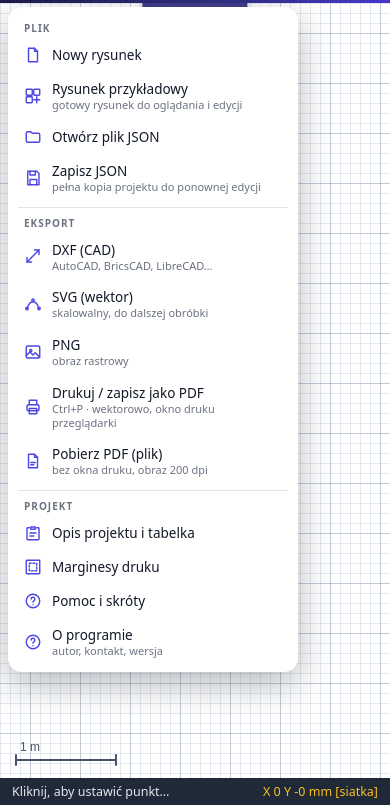
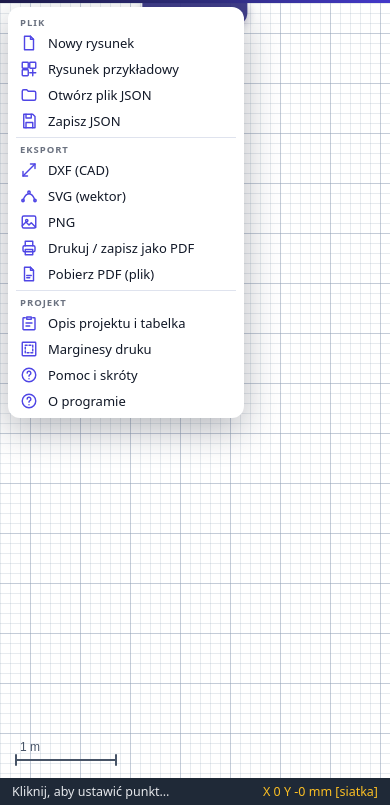
Before and after one commit to meanall-musician/SimpleCad, a website: page site/index.html in a window 390 px wide. Both pictures are taken after a click on the button 26 px from the left and 21 px from the top of the page. Shown: the part 39-844 px from the top of the page. Drawn offline with Linux system fonts and the light colour scheme.

Commit message:
Menu: niższe i węższe; formularz: czytelniejsze błędy z kodem
- menu hamburger ok. 405 px zamiast ok. 600 (opisy pozycji jako podpowiedzi)
- formularz kontaktowy rozróżnia błąd sieci/CORS od błędów workera i podaje kod

Co-Authored-By: Claude Sonnet 5.5 <noreply@anthropic.com>
Claude-Session: https://claude.ai/code/session_0194ZfkhcK3CGiM39Fu6LyGG

```diff
--- a/site/index.html
+++ b/site/index.html
@@ -30,14 +30,15 @@ i.ic svg{width:100%;height:100%;stroke:currentColor;fill:none;stroke-width:1.9;s
 [data-t]:hover::after{content:attr(data-t);position:absolute;top:calc(100% + 7px);left:50%;transform:translateX(-50%);background:#111827;color:#fff;font:500 11px system-ui,sans-serif;padding:4px 8px;border-radius:6px;white-space:nowrap;z-index:200;pointer-events:none;box-shadow:0 4px 12px rgba(0,0,0,.25)}
 #bMenu[data-t]:hover::after{left:0;transform:none}
 /* menu hamburger */
-.menu{display:none;position:fixed;left:8px;top:46px;width:290px;background:#fff;color:var(--ink);border-radius:14px;box-shadow:0 12px 36px rgba(17,24,39,.3);padding:6px;z-index:120;max-height:calc(100vh - 60px);overflow:auto}
+.menu{display:none;position:fixed;left:8px;top:46px;width:236px;background:#fff;color:var(--ink);border-radius:12px;box-shadow:0 12px 36px rgba(17,24,39,.3);padding:4px;z-index:120;max-height:calc(100vh - 60px);overflow:auto}
 .menu.open{display:block}
-.menu h5{margin:8px 10px 3px;font-size:10px;letter-spacing:.1em;text-transform:uppercase;color:var(--mut)}
-.mi{display:flex;gap:10px;align-items:center;width:100%;text-align:left;padding:8px 10px;border:0;background:none;border-radius:8px;cursor:pointer;font-size:13.5px}
+.menu h5{margin:5px 8px 1px;font-size:9.5px;letter-spacing:.1em;text-transform:uppercase;color:var(--mut)}
+.mi{display:flex;gap:10px;align-items:center;width:100%;text-align:left;padding:4px 8px;border:0;background:none;border-radius:7px;cursor:pointer;font-size:13px;line-height:1.25}
 .mi:hover{background:#eef2ff}
-.mi small{display:block;color:var(--mut);font-size:11px;line-height:1.25}
+.mi small{display:none}
+.mi i.ic{width:18px;height:18px}
 .mi i.ic{color:var(--ac);flex:none}
-.menu hr{border:0;border-top:1px solid var(--line);margin:5px 4px}
+.menu hr{border:0;border-top:1px solid var(--line);margin:3px 4px}
 /* scena i wysuwany pasek narzędzi */
 #stage{position:relative;flex:1;min-height:0;display:flex;flex-direction:column;overflow:hidden}
 #rib{position:absolute;left:0;right:0;top:0;z-index:40;display:flex;flex-wrap:wrap;gap:6px;align-items:center;padding:6px 8px;background:rgba(238,240,246,.97);backdrop-filter:blur(6px);border-bottom:1px solid #cfd5e6;box-shadow:0 8px 22px rgba(17,24,39,.18);transform:translateY(-115%);transition:transform .18s ease;pointer-events:none}
@@ -1484,9 +1485,10 @@ function aboutSend() {
     .then(r => r.json().catch(() => ({})).then(j => { if (!r.ok || !j.ok) throw new Error(j.error || r.status); }))
     .then(() => { aboutSetStatus('Dziękuję! Wiadomość została wysłana – odpowiem na podany adres.', 'ok'); $('aS').value = ''; $('aM').value = ''; })
     .catch(err => {
-      const c = String(err && err.message); $('aSend').disabled = false; tsToken = ''; if (window.turnstile && tsWidget !== null) { try { window.turnstile.reset(tsWidget); } catch (_) { } }
+      const c = String(err && err.message), net = err instanceof TypeError; // TypeError = brak połączenia albo odpowiedź zablokowana przez CORS (domena spoza ALLOWED_ORIGIN) $('aSend').disabled = false; tsToken = ''; if (window.turnstile && tsWidget !== null) { try { window.turnstile.reset(tsWidget); } catch (_) { } }
       aboutSetStatus(c === 'captcha' ? 'Weryfikacja antyspamowa nie powiodła się – spróbuj ponownie.' : c === 'rate' ? 'Dziś wysłano już zbyt wiele wiadomości z Twojego adresu – spróbuj jutro.'
-        : c === 'forbidden' ? 'Formularz nie jest jeszcze dostępny z tej domeny – napisz bezpośrednio na adres e-mail.' : 'Nie udało się wysłać wiadomości – spróbuj ponownie lub napisz bezpośrednio na adres e-mail.', 'err');
+        : c === 'forbidden' || net ? 'Nie udało się połączyć z serwerem formularza (brak internetu lub domena nie jest jeszcze dopuszczona) – napisz bezpośrednio na adres e-mail. [' + (net ? 'sieć/CORS' : c) + ']'
+        : 'Nie udało się wysłać wiadomości – spróbuj ponownie lub napisz bezpośrednio na adres e-mail. [' + c + ']', 'err');
     });
 }
 (function () { // powiązania
@@ -1500,6 +1502,9 @@ function aboutSend() {
   $('abt').addEventListener('mousedown', e => { if (e.target === $('abt')) $('abt').close(); });
   $('aSend').onclick = aboutSend; $('abt').querySelector('form').addEventListener('submit', e => { e.preventDefault(); });
 })();
+
+/* podpowiedzi (title) z opisów pozycji menu – opisy są ukryte dla zmniejszenia wysokości menu */
+document.querySelectorAll('#hmenu .mi small').forEach(s => { const b = s.closest('.mi'); b.title = s.previousSibling && s.previousSibling.textContent ? s.previousSibling.textContent + ' – ' + s.textContent : s.textContent; });
 
 /* ---------- rysunek przykładowy ---------- */
 function loadExampleDoc(d) {
```
Also changed, not shown: src/01_head.html (+6 -5 lines), src/04d_about.js (+6 -2 lines).
